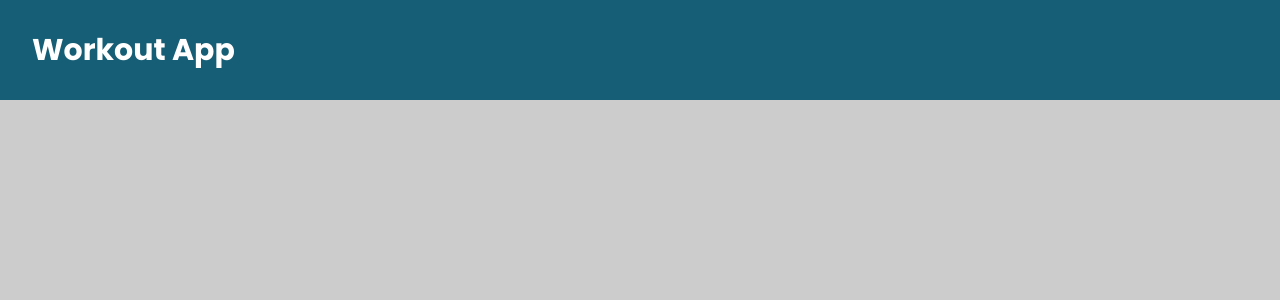
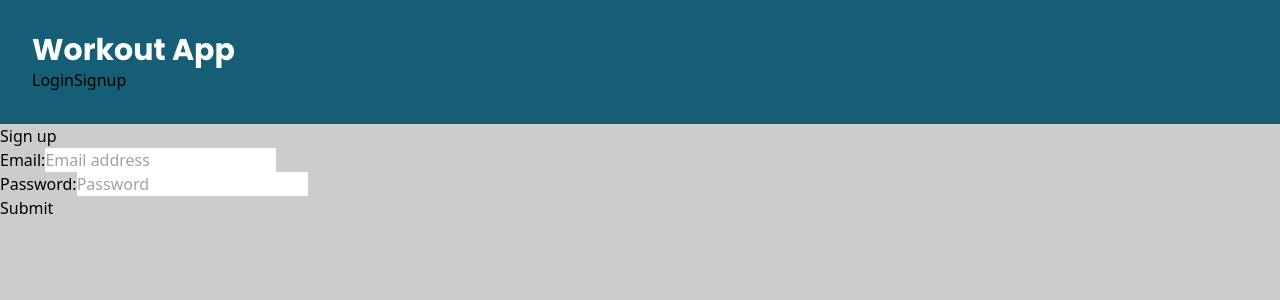
Before and after one commit to mdgabx/mern-workout-app, a React (Vite) app in the folder frontend/: page /login in a window 1280 px wide. Before the commit this address had no page. Shown: the top 300 px of the page. Built offline with nearby package versions, Linux system fonts and the light colour scheme.

Commit message:
initial layout login and signup page

```diff
--- a/frontend/src/App.tsx
+++ b/frontend/src/App.tsx
@@ -1,6 +1,8 @@
 import { BrowserRouter, Routes, Route } from 'react-router-dom'
 import Home from './pages/Home'
 import Navbar from './components/Navbar'
+import Signup from './pages/Signup'
+import Login from './pages/Login'
 
 function App() {
 
@@ -14,6 +16,14 @@ function App() {
               path="/"
               element={<Home />}
             />
+              <Route
+              path="/login"
+              element={<Login />}
+            />
+              <Route
+              path="/signup"
+              element={<Signup />}
+            />
           </Routes>
         </div>
       </BrowserRouter>
--- a/frontend/src/components/Navbar.tsx
+++ b/frontend/src/components/Navbar.tsx
@@ -8,6 +8,12 @@ const Navbar = () => {
                 <Link to="/" >
                     <h1 className="text-3xl text-white font-poppins font-bold">Workout App</h1>
                 </Link>
+                <nav>
+                  <div>
+                    <Link to="/login">Login</Link>
+                    <Link to="/signup">Signup</Link>
+                  </div>
+                </nav>
             </div>
         </header>
     </div>
--- /dev/null
+++ b/frontend/src/pages/Login.tsx
@@ -0,0 +1,39 @@
+import { useForm, SubmitHandler } from 'react-hook-form';
+
+type LoginInputs = {
+    email: string
+    password: string
+}
+
+const Login = () => {
+    const {
+        register,
+        handleSubmit,
+        formState: {errors},
+    } = useForm<LoginInputs>()
+
+    const onSubmit:SubmitHandler<LoginInputs> = (data) => {
+        console.log('Login', data)
+    }
+
+    return (
+        <>
+            <form onSubmit={handleSubmit(onSubmit)}>
+                <h3>Sign up</h3>
+
+                <label>Email:</label>
+                <input placeholder='Email address' {...register('email') } />
+                <p>{errors.email?.message}</p>
+
+                <label>Password:</label>
+                <input placeholder='Password' {...register('password')} />
+                <p>{errors.password?.message}</p>
+
+                <button type="submit">Submit</button>
+            </form>
+        </>
+
+    )
+}
+
+export default Login;
--- /dev/null
+++ b/frontend/src/pages/Signup.tsx
@@ -0,0 +1,39 @@
+import { useForm, SubmitHandler } from 'react-hook-form';
+
+type SignUpInputs = {
+    email: string
+    password: string
+}
+
+const Signup = () => {
+    const {
+        register,
+        handleSubmit,
+        formState: {errors},
+    } = useForm<SignUpInputs>()
+
+    const onSubmit:SubmitHandler<SignUpInputs> = (data) => {
+        console.log('signup', data)
+    }
+
+    return (
+        <>
+            <form onSubmit={handleSubmit(onSubmit)}>
+                <h3>Sign up</h3>
+
+                <label>Email:</label>
+                <input placeholder='Email address' {...register('email') } />
+                <p>{errors.email?.message}</p>
+
+                <label>Password:</label>
+                <input placeholder='Password' {...register('password')} />
+                <p>{errors.password?.message}</p>
+
+                <button type="submit">Submit</button>
+            </form>
+        </>
+
+    )
+}
+
+export default Signup;
```
